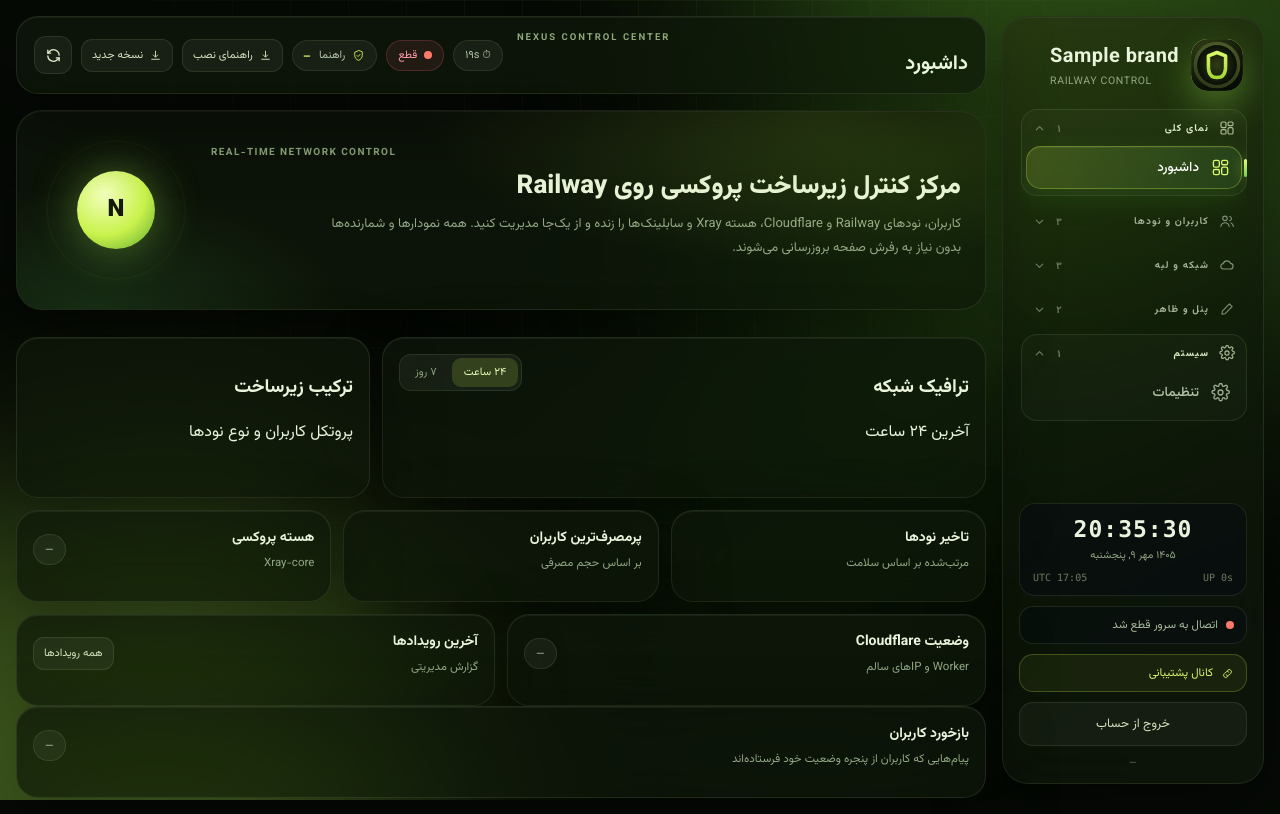
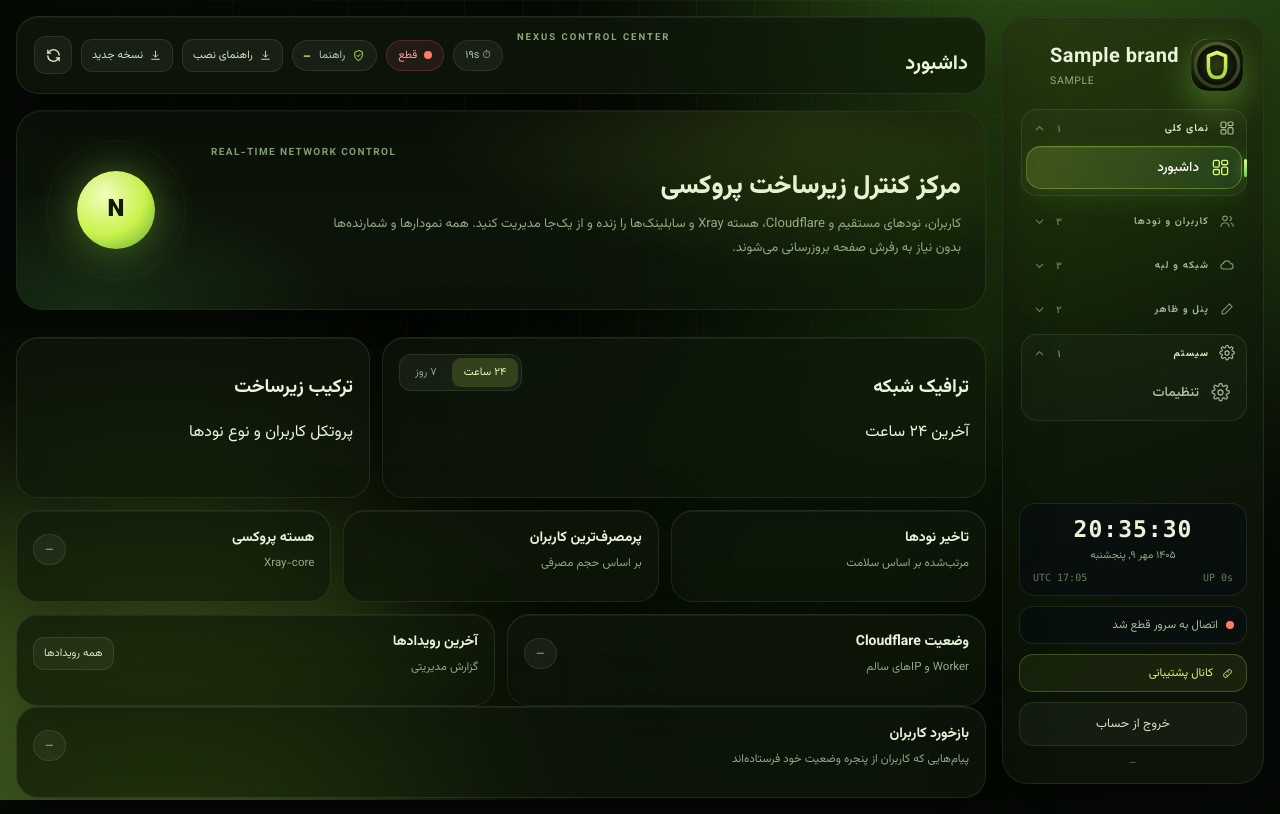
Before and after one commit to miladjahani/Mizetusi, a Python web app: template templates/index.html in a window 1280 px wide. Run offline with Jinja, Linux system fonts and the light colour scheme; the template is opened without the code that fills it: most values are stand-ins (such as "Sample title", 1, 10 or a date in 2020).

Commit message:
Stop the panel calling itself a Railway product
The runtime was already platform-generic — origin_node_name() has returned
render-direct / vps-direct / tunnel-direct for a while, and app/railway.py is
inert without a Railway API token — but everything an admin or an end user
actually reads still said Railway. The header chip literally read "RAILWAY
CONTROL", the hero called the panel a control plane "on Railway", the login
subtitle named it, the status window labelled every deployment's own node
"Railway" to end users, and the dashboard counters, placeholders and help text
followed.

On a VPS, in a container or behind a Cloudflare Tunnel that is not cosmetic. It
sends an admin looking for a Railway TCP-proxy screen their host does not have,
and it tells an end user their node is somewhere it is not — which is how a
correctly configured deployment gets "fixed" into a broken one.

_brand() now carries the platform label from app/runtime.py and the templates,
the dashboard and the Telegram card read it instead of naming a host. The
Railway-specific copy that stays is the copy that is still true there (the
auto-config card really does call the Railway API), and where both cases apply
the text now names both.

🤖 Generated with Codebuff
Co-Authored-By: Codebuff <noreply@codebuff.com>

```diff
--- a/static/js/views/advanced.js
+++ b/static/js/views/advanced.js
@@ -114,7 +114,7 @@ export class AdvancedView {
                 : (item.enabled ? '<span class="pill warn">بدون فوروارد</span>' : '<span class="pill">خاموش</span>')}</td>
             </tr>`).join('')}
           </tbody></table></div>
-          <p class="muted">هر پورت خام TCP (Reality، AnyTLS، MTProto، وب‌پروکسی) روی Railway باید TCP Proxy داشته باشد و پورت عمومی‌اش تصادفی است؛ این جدول همان نگاشت را نشان می‌دهد و لینک‌های پنل از ستون «پورت عمومی» ساخته می‌شوند — نه از پورتی که داخل کانتینر باز می‌شود.</p>`
+          <p class="muted">هر پورت خام TCP (Reality، AnyTLS، MTProto، وب‌پروکسی) باید از بیرون واقعاً باز باشد — روی Railway یک TCP Proxy (با پورت تصادفی)، روی سرور خودتان خودِ پورت؛ این جدول همان نگاشت را نشان می‌دهد و لینک‌های پنل از ستون «پورت عمومی» ساخته می‌شوند — نه از پورتی که داخل کانتینر باز می‌شود.</p>`
         : '<div class="empty">قابلیتی برای فوروارد پیدا نشد.</div>';
     }
     const ports = $('#adAutoPortsInfo');
--- a/static/js/views/dashboard.js
+++ b/static/js/views/dashboard.js
@@ -33,7 +33,7 @@ export class DashboardView {
     if (!host) return;
     host.innerHTML = [
       `<span class="chip">${ico('users', 13)} ${Fmt.num(t.users)} کاربر · ${Fmt.num(t.active_users)} فعال</span>`,
-      `<span class="chip">${ico('nodes', 13)} ${Fmt.num(t.railway_nodes)} نود Railway · ${Fmt.num(t.cloudflare_nodes)} نود CF</span>`,
+      `<span class="chip">${ico('nodes', 13)} ${Fmt.num(t.railway_nodes)} نود مستقیم · ${Fmt.num(t.cloudflare_nodes)} نود CF</span>`,
       `<span class="chip">${ico('zap', 13)} ${Fmt.num(t.requests)} درخواست ثبت‌شده</span>`,
       `<span class="chip">${ico('shield', 13)} ${Fmt.num(t.cf_ips_ok)} IP سالم Cloudflare</span>`,
       `<span class="chip">${ico('clock', 13)} آپ‌تایم ${Fmt.until(metrics.uptime_seconds)}</span>`,
@@ -48,7 +48,7 @@ export class DashboardView {
     const cards = [
       { k: 'users', label: 'کل کاربران', value: t.users, ico: 'users', cls: '', foot: `${Fmt.num(t.active_users)} فعال · ${Fmt.num(t.disabled_users)} غیرفعال` },
       { k: 'usage', label: 'مصرف کل', value: t.used_gb, digits: 2, unit: Fmt.size(t.used_gb).u, ico: 'activity', cls: 'a-violet', foot: `مجموع عمر: ${Fmt.sizeText(t.lifetime_gb)}`, series: trend, color: '#b7e77a' },
-      { k: 'nodes', label: 'نودهای فعال', value: t.nodes_enabled, ico: 'nodes', cls: 'a-ok', foot: `${Fmt.num(t.cloudflare_nodes)} CF · ${Fmt.num(t.railway_nodes)} Railway` },
+      { k: 'nodes', label: 'نودهای فعال', value: t.nodes_enabled, ico: 'nodes', cls: 'a-ok', foot: `${Fmt.num(t.cloudflare_nodes)} CF · ${Fmt.num(t.railway_nodes)} مستقیم` },
       { k: 'ips', label: 'IP سالم Cloudflare', value: t.cf_ips_ok, ico: 'globe', cls: 'a-warn', foot: `از ${Fmt.num(t.cf_ips_total)} IP اسکن‌شده` },
       { k: 'req', label: 'درخواست‌ها', value: t.requests, ico: 'zap', cls: '', foot: `${Fmt.num(t.active_ips_1h)} IP فعال در ساعت اخیر` },
       { k: 'up', label: 'آپ‌تایم سرویس', value: 0, ico: 'clock', cls: 'a-ok', foot: `شروع: ${Fmt.dateTime(metrics.started_at)}`, uptime: true },
@@ -119,7 +119,7 @@ export class DashboardView {
     if (!metrics) return;
     const t = metrics.totals;
     const segments = [
-      { label: 'نود Railway', value: t.railway_nodes, color: '#c9f24c' },
+      { label: 'نود مستقیم', value: t.railway_nodes, color: '#c9f24c' },
       { label: 'نود Cloudflare', value: t.cloudflare_nodes, color: '#ffc85c' },
       { label: 'نود غیرفعال', value: Math.max(0, t.nodes - t.nodes_enabled), color: '#5fce62' },
       { label: 'IP سالم CF', value: t.cf_ips_ok, color: '#8ce07a' },
@@ -205,10 +205,10 @@ export class DashboardView {
     if (pill) {
       if (worker?.configured) { pill.className = 'pill ok'; pill.innerHTML = '<i class="dot"></i> Worker فعال'; }
       else if (cfNodes > 0) { pill.className = 'pill ok'; pill.innerHTML = '<i class="dot"></i> حالت خودکار'; }
-      else { pill.className = 'pill warn'; pill.innerHTML = 'Railway-only'; }
+      else { pill.className = 'pill warn'; pill.innerHTML = 'بدون لبه'; }
     }
     const rows = [
-      ['حالت لبه', worker?.configured ? 'Worker' : cfNodes > 0 ? 'خودکار (دامنه پشت Cloudflare)' : 'فقط Railway'],
+      ['حالت لبه', worker?.configured ? 'Worker' : cfNodes > 0 ? 'خودکار (دامنه پشت Cloudflare)' : 'فقط مستقیم'],
       ['آدرس Worker', worker?.url ? worker.url.replace(/^https?:\/\//, '') : '—'],
       ['IP سالم', totals ? `${Fmt.num(totals.cf_ips_ok)} از ${Fmt.num(totals.cf_ips_total)}` : '—'],
       ['نود CF منتشرشده', totals ? `${Fmt.num(Math.max(totals.cloudflare_nodes, cfNodes))}` : '—'],
--- a/static/js/views/nodes.js
+++ b/static/js/views/nodes.js
@@ -415,18 +415,18 @@ export class NodesView {
       title: isEdit ? `ویرایش نود ${node.name}` : 'نود جدید',
       subtitle: 'نود دستی در کاتالوگ ذخیره می‌شود و در همه سابلینک‌ها منتشر می‌شود.',
       body: `<div class="field-grid">
-          <div><label>نام نود</label><input id="ndName" dir="ltr" ${isEdit ? 'disabled' : ''} placeholder="railway-eu"></div>
+          <div><label>نام نود</label><input id="ndName" dir="ltr" ${isEdit ? 'disabled' : ''} placeholder="direct-eu"></div>
           <div><label>نوع</label><select id="ndKind"><option value="railway">مستقیم (Origin)</option><option value="cloudflare">آی‌پی تمیز (CDN)</option><option value="edge">دامنهٔ تمیز</option></select></div>
         </div>
         <div class="field-grid">
-          <div><label>سرور / IP</label><input id="ndServer" dir="ltr" placeholder="nexus.up.railway.app"></div>
+          <div><label>سرور / IP</label><input id="ndServer" dir="ltr" placeholder="panel.example.com"></div>
           <div><label>پورت</label><input id="ndPort" type="number" min="1" max="65535" value="443" dir="ltr"></div>
         </div>
         <div class="field-grid">
-          <div><label>SNI <span class="hint">اختیاری</span></label><input id="ndSni" dir="ltr" placeholder="nexus.up.railway.app"></div>
+          <div><label>SNI <span class="hint">اختیاری</span></label><input id="ndSni" dir="ltr" placeholder="panel.example.com"></div>
           <div><label>Host header <span class="hint">اختیاری</span></label><input id="ndHost" dir="ltr" placeholder="worker.example.workers.dev"></div>
         </div>
-        <div class="switch-row"><div class="txt"><b>TLS</b><span>لبه Railway/Cloudflare روی HTTPS است</span></div><div class="switch on" id="ndTls"></div></div>
+        <div class="switch-row"><div class="txt"><b>TLS</b><span>لبه (Worker/Cloudflare) روی HTTPS است</span></div><div class="switch on" id="ndTls"></div></div>
         <div class="switch-row"><div class="txt"><b>فعال</b><span>در سابلینک‌ها منتشر شود</span></div><div class="switch on" id="ndEnabled"></div></div>`,
       footer: `<div class="actions" style="margin:0"><button class="primary" id="ndSave">${isEdit ? 'ذخیره تغییرات' : 'افزودن نود'}</button><button class="secondary" data-close>انصراف</button></div>`,
     });
--- a/static/js/views/system.js
+++ b/static/js/views/system.js
@@ -388,7 +388,7 @@ export class CloudflareView {
     const clear = $('#clearWorker');
     if (clear) {
       clear.onclick = () => this.app.safe(async () => {
-        const confirmed = await this.modals.ask('حذف Worker', 'نودهای Cloudflare حذف و پنل در حالت Railway-only ادامه می‌دهد.', { confirmLabel: 'حذف Worker' });
+        const confirmed = await this.modals.ask('حذف Worker', 'نودهای Cloudflare حذف و پنل فقط با نود مستقیم ادامه می‌دهد.', { confirmLabel: 'حذف Worker' });
         if (!confirmed) return;
         await this.api.post('/api/settings/cloudflare-worker', { url: '', api_key: '' });
         this.toasts.ok('Worker حذف شد');
--- a/static/js/views/telegram.js
+++ b/static/js/views/telegram.js
@@ -66,7 +66,7 @@ export class TelegramView {
     const info = $('#tgModeInfo');
     if (info) {
       info.textContent = only
-        ? 'به هر کاربر فقط لینک tg://webproxy داده می‌شود؛ خطوط MTProto، وب‌پروکسی HTTP/SOCKS5 و نسخهٔ وب تلگرام منتشر نمی‌شوند. روی Railway همین حالت درست است، چون هیچ پورت خام لازم ندارد.'
+        ? 'به هر کاربر فقط لینک tg://webproxy داده می‌شود؛ خطوط MTProto، وب‌پروکسی HTTP/SOCKS5 و نسخهٔ وب تلگرام منتشر نمی‌شوند. روی هاستی که پورت خام ندارد همین حالت درست است، چون هیچ پورت خامی لازم نمی‌شود.'
         : 'هر سه نوع پروکسی منتشر می‌شود. برای MTProto و وب‌پروکسی، پورت خام باید واقعاً فوروارد شده باشد (روی Railway یک TCP Proxy، روی VPS خود پورت).';
     }
   }
--- a/templates/index.html
+++ b/templates/index.html
@@ -4,7 +4,7 @@
 <meta charset="utf-8">
 <meta name="viewport" content="width=device-width,initial-scale=1,viewport-fit=cover,user-scalable=yes">
 <meta name="theme-color" content="#05080f">
-<meta name="description" content="مرکز کنترل NEXUS: کاربران، نودهای Railway و Cloudflare، هسته Xray و سابلینک‌های اختصاصی.">
+<meta name="description" content="مرکز کنترل NEXUS: کاربران، نودهای مستقیم و Cloudflare، هسته Xray و سابلینک‌های اختصاصی.">
 <meta name="color-scheme" content="dark">
 <meta name="mobile-web-app-capable" content="yes">
 <meta name="apple-mobile-web-app-capable" content="yes">
@@ -59,7 +59,7 @@
   <aside class="sidebar glass">
     <div class="brand">
       <div class="brand-mark"><img src="/static/icons/nexus.svg" alt="{{ brand.app_name or 'NEXUS' }}" width="34" height="34"></div>
-      <div><b id="brandName">{{ brand.app_name or 'NEXUS' }}</b><span>RAILWAY CONTROL</span></div>
+      <div><b id="brandName">{{ brand.app_name or 'NEXUS' }}</b><span>{{ brand.platform_short|upper }}</span></div>
     </div>
     <nav id="nav"><div class="nav-groups" id="navGroups"></div></nav>
     <div class="sidebar-bottom">
@@ -97,8 +97,8 @@
       <div class="hero glass">
         <div>
           <div class="mini-label">REAL-TIME NETWORK CONTROL</div>
-          <h2>مرکز کنترل زیرساخت پروکسی روی Railway</h2>
-          <p>کاربران، نودهای Railway و Cloudflare، هسته Xray و سابلینک‌ها را زنده و از یک‌جا مدیریت کنید. همه نمودارها و شمارنده‌ها بدون نیاز به رفرش صفحه بروزرسانی می‌شوند.</p>
+          <h2>مرکز کنترل زیرساخت پروکسی</h2>
+          <p>کاربران، نودهای مستقیم و Cloudflare، هسته Xray و سابلینک‌ها را زنده و از یک‌جا مدیریت کنید. همه نمودارها و شمارنده‌ها بدون نیاز به رفرش صفحه بروزرسانی می‌شوند.</p>
           <div class="chips" id="heroChips"></div>
         </div>
         <div class="pulse-wrap">
@@ -568,13 +568,13 @@
 
       <div class="panel glass" style="margin-top:13px" data-acc="پروکسی WEB (tg://webproxy)|تلگرام دسکتاپ ۷.۱+؛ روی همین دامنه و پورت ۴۴۳، بدون هیچ TCP Proxy|globe" data-acc-open="1">
         <div class="panel-head">
-          <div><h2>پروکسی WEB (تلگرام دسکتاپ ۷.۱+)</h2><p class="sub">MTProto داخل یک صفحهٔ HTTPS معمولی و یک WebSocket هم‌منبع حمل می‌شود؛ کلاینت هیچ سوکت خامی باز نمی‌کند، پس روی Railway بدون هیچ TCP Proxy و حتی از پشت Cloudflare کار می‌کند</p></div>
+          <div><h2>پروکسی WEB (تلگرام دسکتاپ ۷.۱+)</h2><p class="sub">MTProto داخل یک صفحهٔ HTTPS معمولی و یک WebSocket هم‌منبع حمل می‌شود؛ کلاینت هیچ سوکت خامی باز نمی‌کند، پس بدون هیچ پورت خام و حتی از پشت Cloudflare کار می‌کند</p></div>
           <span class="pill" id="tgRelayTag">—</span>
         </div>
         <div class="switch-row"><div class="txt"><b>فعال باشد</b><span>تا وقتی relay و صفحه‌اش بالا نیامده باشد هیچ لینکی منتشر نمی‌شود</span></div>
           <div class="switch" id="tgRelayEnabled"></div></div>
         <div class="field-grid">
-          <div><label>دامنهٔ عمومی <span class="hint">خالی بگذارید تا دامنهٔ خود پنل استفاده شود</span></label><input id="tgRelayDomain" dir="ltr" placeholder="nexus.up.railway.app"></div>
+          <div><label>دامنهٔ عمومی <span class="hint">خالی بگذارید تا دامنهٔ خود پنل استفاده شود</span></label><input id="tgRelayDomain" dir="ltr" placeholder="panel.example.com"></div>
           <div><label>نشست هم‌زمان <span class="hint">۱ تا ۶۴</span></label><input id="tgRelaySessions" type="number" min="1" max="64" dir="ltr" value="6"></div>
           <div><label>استریم هر نشست <span class="hint">۱ تا ۲۵۶</span></label><input id="tgRelayStreams" type="number" min="1" max="256" dir="ltr" value="32"></div>
           <!-- The sponsored row Telegram puts at the top of a chat list is not something
@@ -604,7 +604,7 @@
           <div class="switch-row"><div class="txt"><b>فعال باشد</b><span>تا فعال نشود هیچ لینکی منتشر نمی‌شود</span></div>
             <div class="switch" id="tgMtEnabled"></div></div>
           <div class="field-grid">
-            <div><label>پورت عمومی <span class="hint">روی Railway برای این پورت هم TCP Proxy بسازید</span></label><input id="tgMtPort" type="number" min="1" max="65535" dir="ltr" value="8446"></div>
+            <div><label>پورت عمومی <span class="hint">روی Railway یک TCP Proxy، روی سرور خودتان خودِ این پورت را باز کنید</span></label><input id="tgMtPort" type="number" min="1" max="65535" dir="ltr" value="8446"></div>
             <div><label>دامنهٔ fronting (SNI) <span class="hint">داخل secret ذخیره می‌شود؛ تغییرش لینک را تازه می‌کند</span></label><input id="tgMtDomain" dir="ltr" placeholder="www.cloudflare.com"></div>
             <div><label>حداکثر اتصال همزمان</label><input id="tgMtConcurrency" type="number" min="1" max="100000" dir="ltr" value="8192"></div>
             <div><label>DoH برای حل نام</label><input id="tgMtDns" dir="ltr" placeholder="https://1.1.1.1"></div>
@@ -742,7 +742,7 @@
             <button class="primary" id="obfsSaveDefaults">ذخیرهٔ پیش‌فرض‌ها</button>
             <button class="secondary" id="obfsReload">بروزرسانی</button>
           </div>
-          <p class="muted">هر انتقال پیشرفته پورت عمومی خودش را دارد؛ روی Railway بدون <b>TCP Proxy</b> برای همان پورت منتشر نمی‌شود و کارت دلیلش را نشان می‌دهد.</p>
+          <p class="muted">هر انتقال پیشرفته پورت عمومی خودش را دارد؛ تا وقتی پورت عمومی آن واقعاً باز نباشد (روی Railway یک <b>TCP Proxy</b>، روی سرور خودتان خود پورت) منتشر نمی‌شود و کارت دلیلش را نشان می‌دهد.</p>
         </div>
         <div class="panel glass" data-acc="کم‌ردپا|آنچه این سرویس نباید دربارهٔ خودش بگوید|server">
           <div class="panel-head"><div><h2>کم‌ردپا</h2><p class="sub">هدرهای معرف، مستندات API و پاسخ عمومی /health</p></div>
@@ -789,8 +789,8 @@
         </div>
         <div class="panel glass">
           <div class="panel-head"><div><h2>سابلینک و پیش‌فرض‌ها</h2><p class="sub">آدرس پایه، پیشوند برچسب و مقادیر پیش‌فرض ساخت کاربر</p></div></div>
-          <label>آدرس پایه اشتراک <span class="hint">— خالی یعنی تشخیص خودکار از دامنه Railway</span></label>
-          <input id="setBaseUrl" placeholder="https://nexus-production.up.railway.app" dir="ltr">
+          <label>آدرس پایه اشتراک <span class="hint">— خالی یعنی تشخیص خودکار از دامنهٔ همین سرویس</span></label>
+          <input id="setBaseUrl" placeholder="https://panel.example.com" dir="ltr">
           <label>پیشوند برچسب لینک</label>
           <input id="setPrefix" placeholder="NEXUS" dir="ltr">
           <div class="field-grid">
@@ -877,7 +877,7 @@
         </div>
         <div class="panel glass" data-acc="پشتیبان‌گیری و رویدادها|خروجی کامل کاربران، نودها و تنظیمات|download">
           <div class="panel-head"><div><h2>پشتیبان‌گیری</h2><p class="sub">خروجی کامل کاربران، نودها و تنظیمات</p></div></div>
-          <p class="muted">فایل JSON شامل جدول کاربران، پروکسی‌ها و تنظیمات است. برای بازگردانی، مقادیر را در دیتابیس Railway ایمپورت کنید.</p>
+          <p class="muted">فایل JSON شامل جدول کاربران، پروکسی‌ها و تنظیمات است. برای بازگردانی، مقادیر را در دیتابیس همین سرویس ایمپورت کنید.</p>
           <div class="actions">
             <button class="secondary" id="btnBackup"><svg width="14" height="14"><use href="#i-download"/></svg> دانلود پشتیبان</button>
             <button class="secondary" id="btnLogsRefresh">بروزرسانی رویدادها</button>
--- a/templates/login.html
+++ b/templates/login.html
@@ -31,7 +31,7 @@
   <div class="login-card glass">
     <div class="brand-mark"><img src="/static/icons/nexus.svg" alt="{{ brand.app_name or 'NEXUS' }}" width="38" height="38"></div>
     <h1>{{ brand.app_name or 'NEXUS' }}</h1>
-    <p class="sub">مرکز کنترل زیرساخت Railway · Xray · Cloudflare</p>
+    <p class="sub">مرکز کنترل زیرساخت پروکسی · {{ brand.platform }}</p>
     <form id="loginForm">
       <label>رمز عبور مدیر</label>
       <div class="pw-wrap">
--- a/templates/portal.html
+++ b/templates/portal.html
@@ -366,7 +366,7 @@
           <b>{% if p.flags and n.flag %}<span class="flag">{{ n.flag }}</span> {% endif %}{{ n.name }}</b>
           <span>{{ n.server }}:{{ n.port }}</span>
         </div>
-        <span class="kind {% if n.kind == 'cloudflare' %}cf{% else %}rw{% endif %}">{% if n.location %}{{ n.location|upper }} · {% endif %}{{ 'Cloudflare IP' if n.kind == 'cloudflare' else ('Edge' if n.kind == 'edge' else 'Railway') }}</span>
+        <span class="kind {% if n.kind == 'cloudflare' %}cf{% else %}rw{% endif %}">{% if n.location %}{{ n.location|upper }} · {% endif %}{{ 'Cloudflare IP' if n.kind == 'cloudflare' else ('Edge' if n.kind == 'edge' else brand.platform_short) }}</span>
         <span class="lat {% if not n.online %}off{% elif n.latency_ms < 120 %}good{% elif n.latency_ms < 320 %}mid{% else %}bad{% endif %}" data-latency="{{ n.name }}">
           {% if n.online %}{{ '%.0f'|format(n.latency_ms) }} ms{% else %}قطع{% endif %}
         </span>
```
Also changed, not shown: app/main.py (+9 -0 lines), README.md, 1 other file.
